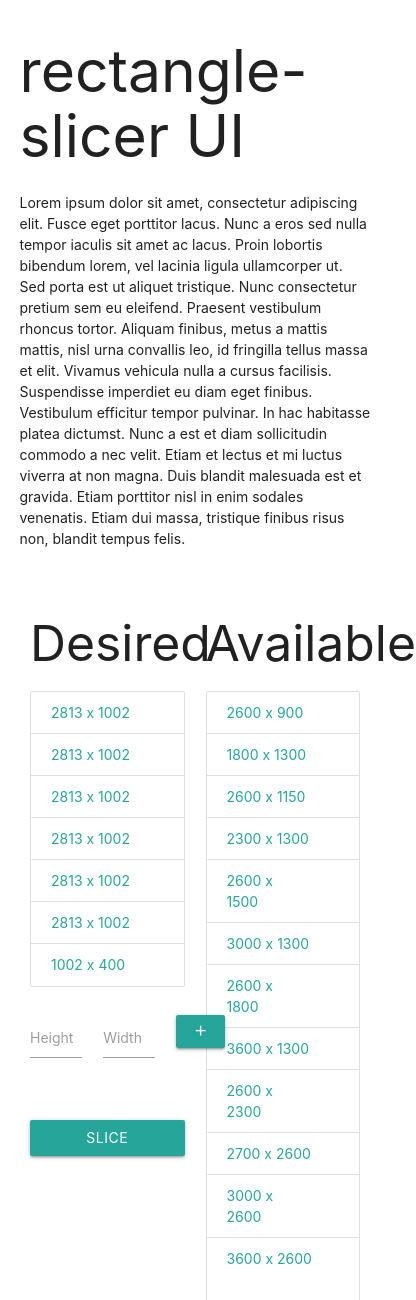
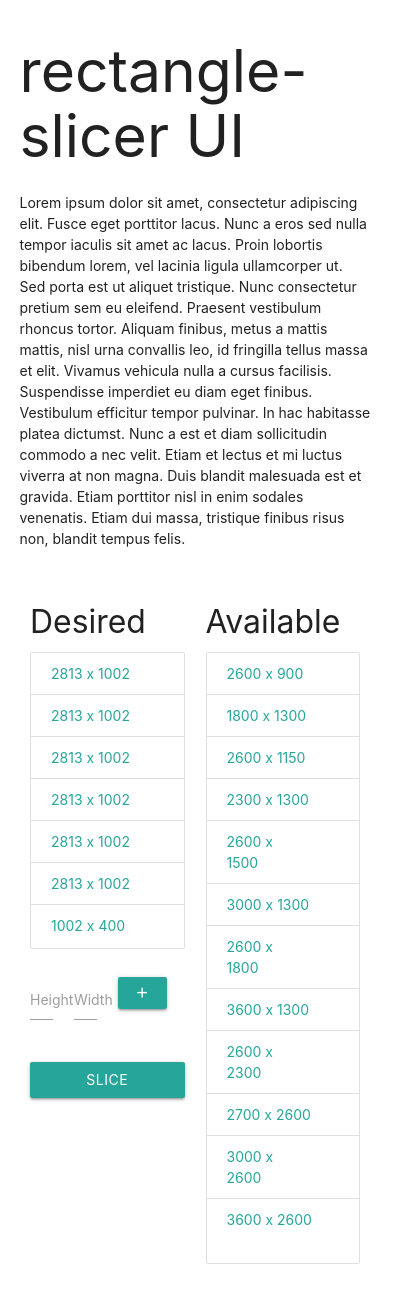
Before and after one commit to gabrielsond/rectangle-slicer, a plain HTML site: page index.html in a window 390 px wide. Shown: the top 1300 px of the page, 416 px wide, since content can reach past the window. Drawn offline with nearby package versions, Linux system fonts and the light colour scheme.

Commit message:
Improve UI
Improve UI at small screen sizes and update screenshot

```diff
--- a/index.html
+++ b/index.html
@@ -34,26 +34,22 @@
         </div>
         <div class="row">
             <div class="col s6">
-                <h2>Desired</h2>
+                <h4>Desired</h4>
                 <ul class="collection" id="desired-dimension-list"></ul>
                 <div class="row">
-                    <form class="col s12">
-                        <div class="row">
-                            <div class="input-field col s5">
+                    <div class="input-field col s3">
                         <input id="height" type="number" class="validate">
                         <label for="height">Height</label>
                     </div>
-                            <div class="input-field col s5">
+                    <div class="input-field col s3">
                         <input id="width" type="number" class="validate">
                         <label for="width">Width</label>
                     </div>
-                            <div class="input-field col s2">
+                    <div class="input-field col s1">
                         <a class="waves-effect waves-light btn-small" id="add-dimension-btn">
                             <i class="material-icons">add</i>
                         </a>
                     </div>
-                        </div>
-                    </form>
                 </div>
                 <div class="row">
                     <div class="col s12">
@@ -63,7 +59,7 @@
                 </div>
             </div>
             <div class="col s6">
-                <h2>Available</h2>
+                <h4>Available</h4>
                 <div class="collection" id="available-dimension-list"></div>
             </div>
         </div>
```
Also changed, not shown: screenshot.webp. Lines whose indentation alone changed are shown as unchanged.
